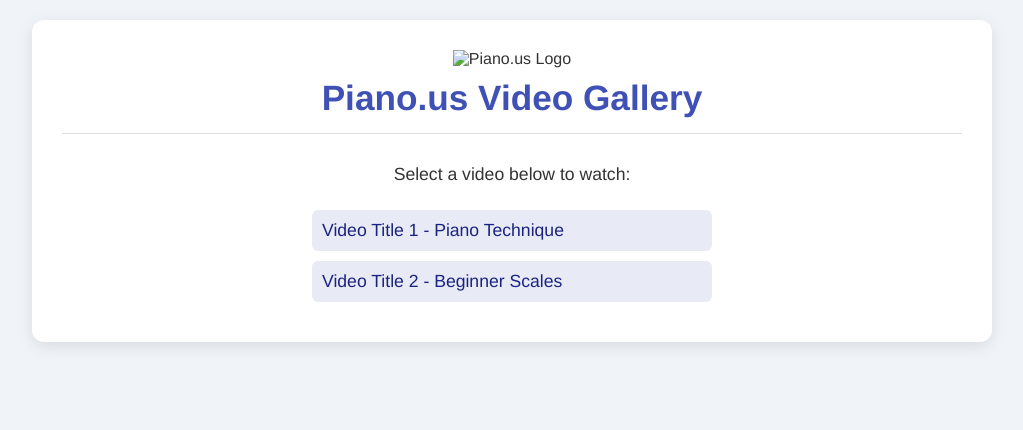
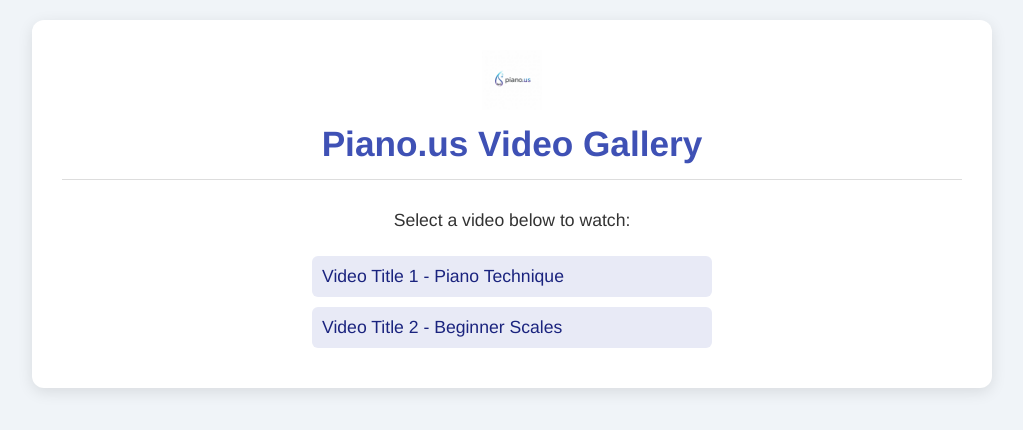
Before and after one commit to travelpages/piano.us, a plain HTML site: page index.html in a window 1280 px wide. Shown: the whole page, without its empty margins (128-1151 px from the left). Drawn offline with Linux system fonts and the light colour scheme.

Commit message:
some changes

```diff
--- a/index.html
+++ b/index.html
@@ -9,7 +9,7 @@
 <body>
     <div class="container">
         <header>
-            <img src="logo.png" alt="Piano.us Logo" class="logo">
+            <img src="logo.jpg" alt="Piano.us Logo" class="logo">
             <h1>Piano.us Video Gallery</h1>
         </header>
 
```
Also changed, not shown: video01.html (+2 -2 lines), logo.jpg (added).
